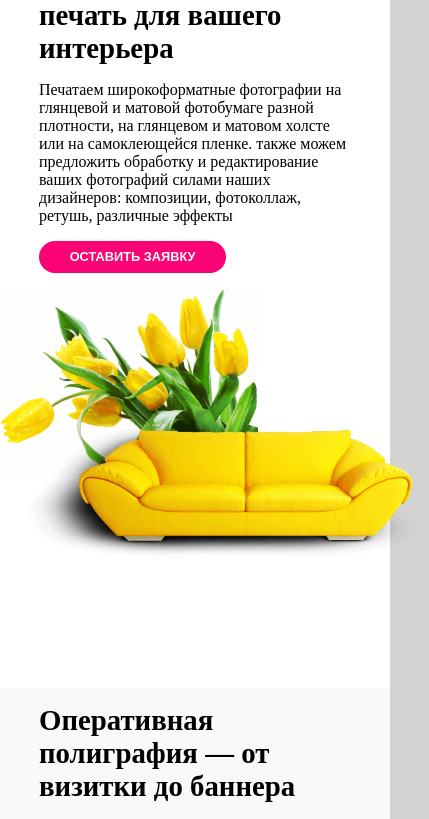
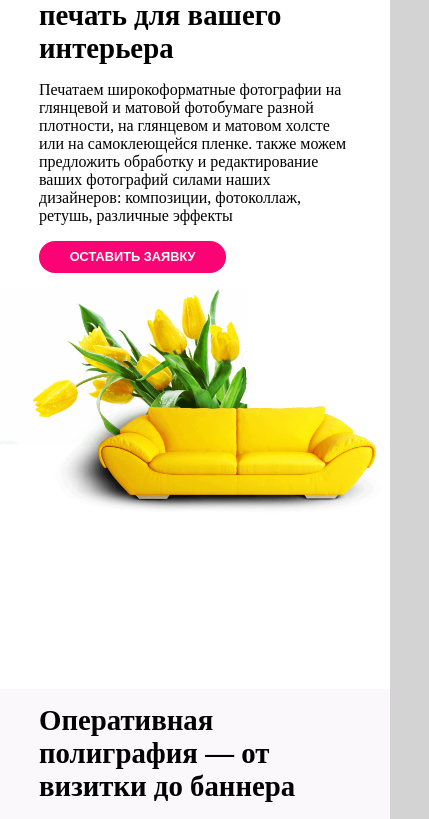
Before and after one commit to Mishkovec/Artactive, a React app: page / in a window 390 px wide. Shown: the part 2204-3023 px from the top of the page, 429 px wide, since content can reach past the window. Built offline with nearby package versions, Linux system fonts and the light colour scheme.

Commit message:
bug:style

```diff
--- a/main.css
+++ b/main.css
@@ -360,6 +360,8 @@ h2 {
     .second_block .second_block_info {
       width: 80%;
       left: 0; }
+    .second_block .second_block_image {
+      width: 100%; }
   .third_block {
     flex-direction: column; }
     .third_block .third_block_info, .third_block .third_block_image, .third_block .third_block_form {
--- a/src/styles/main.scss
+++ b/src/styles/main.scss
@@ -439,6 +439,9 @@ h2 {
             width: $width_item *2;
             left: 0;
         }
+        .second_block_image {
+            width: 100%;
+        }
     }
     .third_block {
         flex-direction: column;
```
